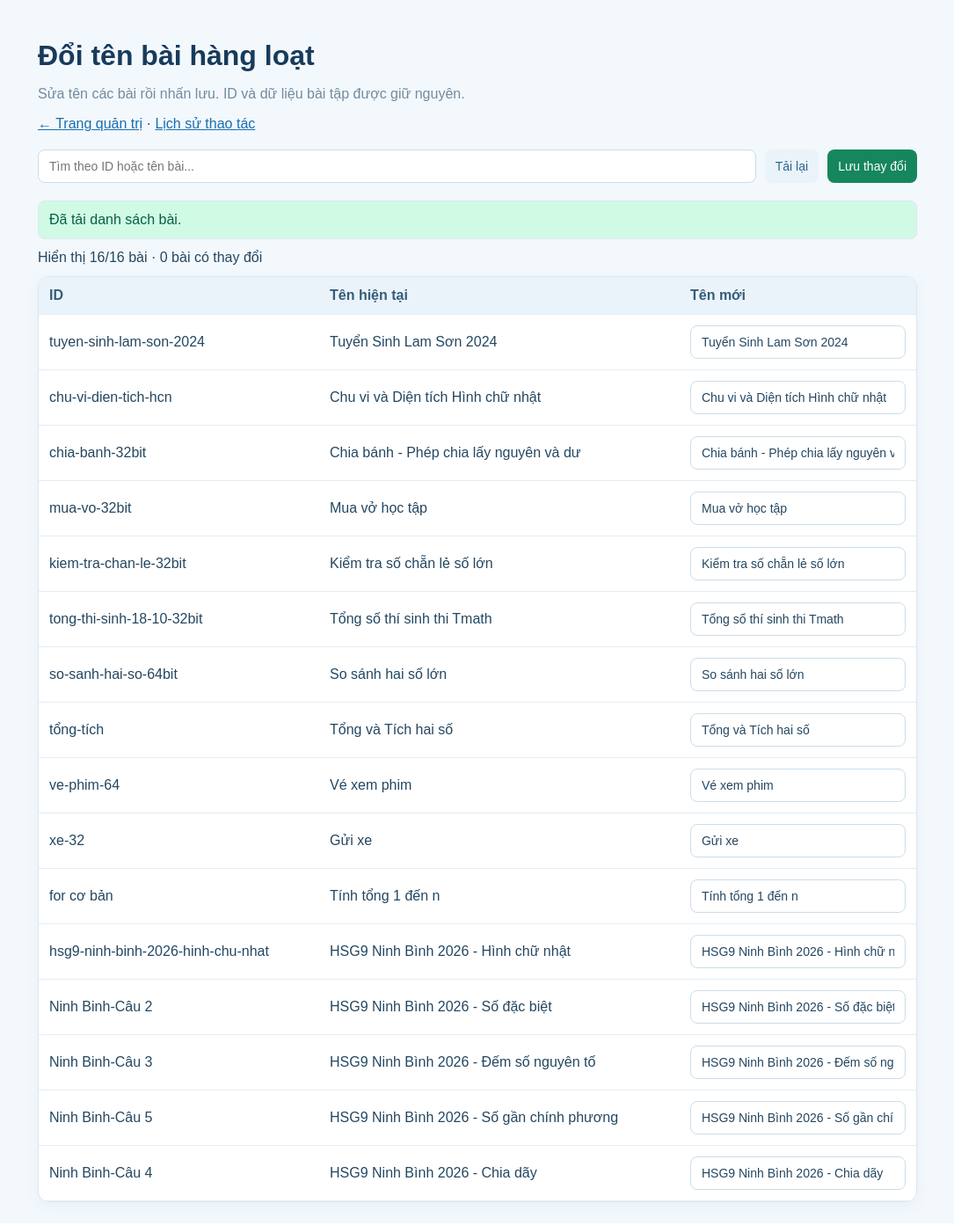
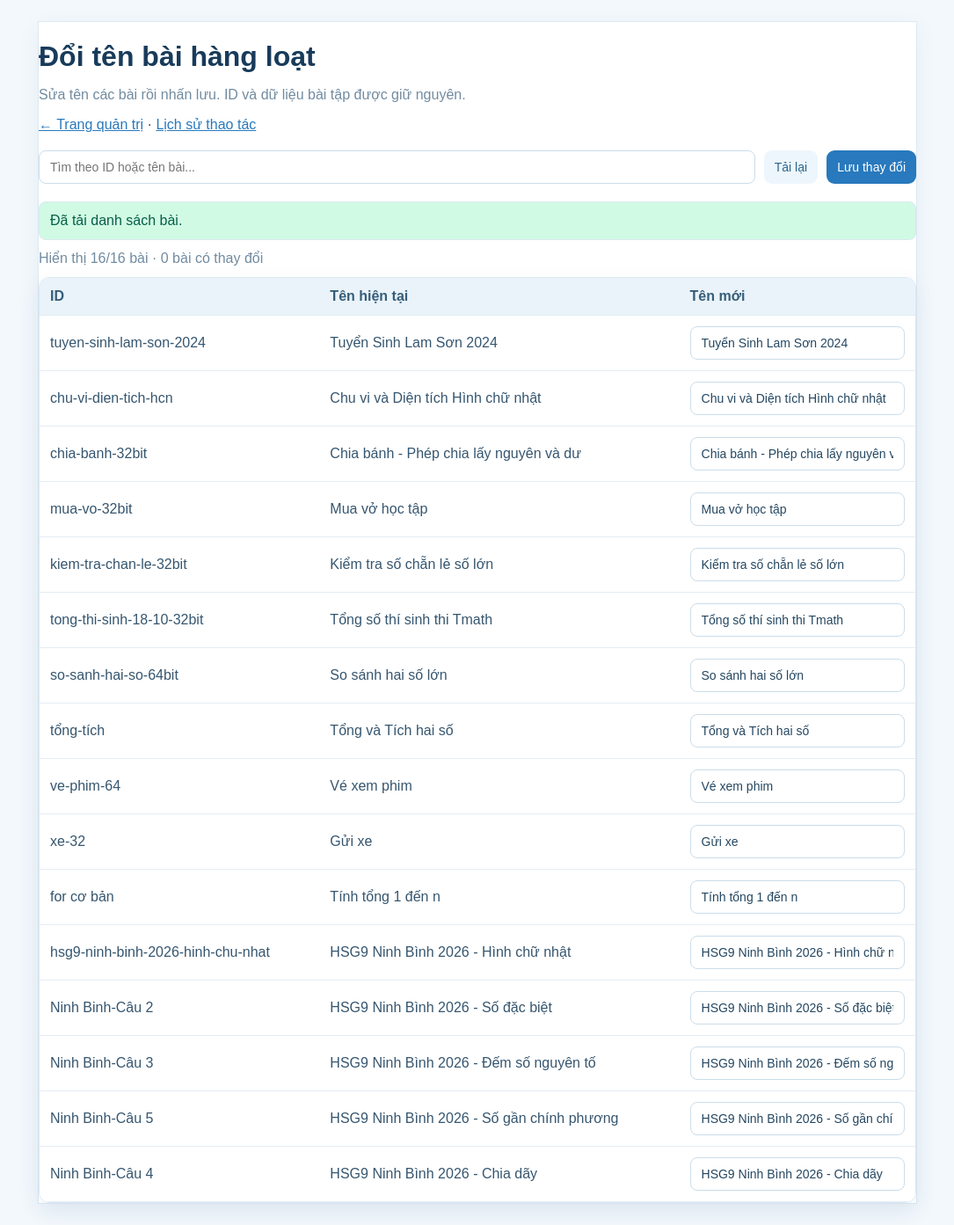
Before and after one commit to anhcuongthu-crypto/TranTuanTu-Online-Judge, a Flask app: page /admin/bulk-rename in a window 1280 px wide. Shown: the whole page at 88% size, without its empty margins (97-1182 px from the left). Run offline with Flask 3, Linux system fonts and the light colour scheme; the visitor is signed in with stand-in values (Sample User, id 1); tables that the repository leaves empty hold one stand-in row (values such as "Sample post"); some libraries are stand-ins or nearby versions.

Commit message:
Unify standalone page with TranTu blue-white theme

```diff
--- a/templates/bulk_rename.html
+++ b/templates/bulk_rename.html
@@ -93,7 +93,18 @@
         .message{border:1px solid #dce8f2;background:#fff}
 
     </style>
-</head>
+
+<style id="trantu-final-theme">
+:root{color-scheme:light!important}
+html,body{background:#f3f8fc!important;color:#183b5b!important;color-scheme:light!important}
+.container,.table-wrap{background:#fff!important;color:#244761!important;border:1px solid #dce8f2!important;box-shadow:0 8px 26px rgba(34,91,135,.06)!important}
+h1,h2,h3,strong,label{color:#183b5b!important}.muted,.count{color:#718ba0!important}a{color:#2879bd!important}
+button{background:#2879bd!important;color:#fff!important;border-color:#2879bd!important;border-radius:9px!important}
+button.secondary{background:#edf6fc!important;color:#28658f!important;border-color:#d2e4f1!important}
+button.green{background:#2879bd!important;color:#fff!important}
+input{background:#fff!important;color:#244761!important;border:1px solid #cbddea!important;border-radius:8px!important}
+th{background:#eaf3fa!important;color:#365d79!important}td{background:#fff!important;color:#36566f!important;border-color:#e4edf4!important}
+</style></head>
 <body>
 <div class="container">
     <h1>Đổi tên bài hàng loạt</h1>
```
